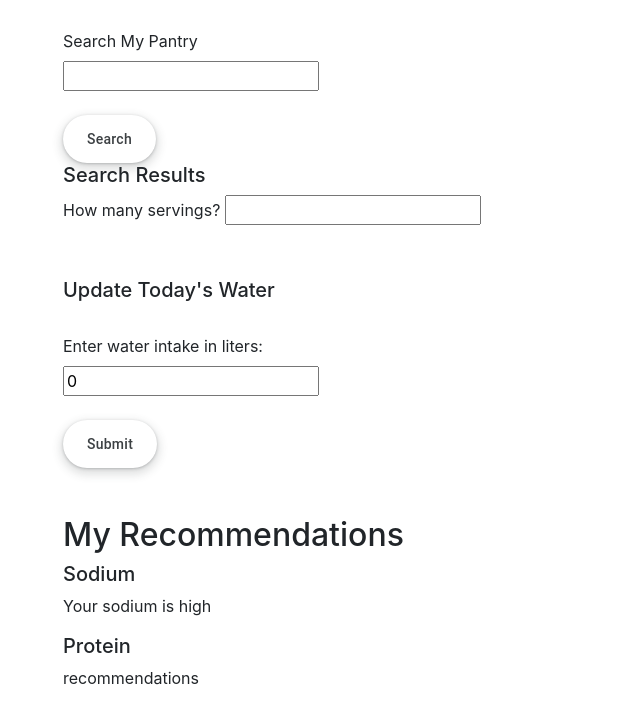
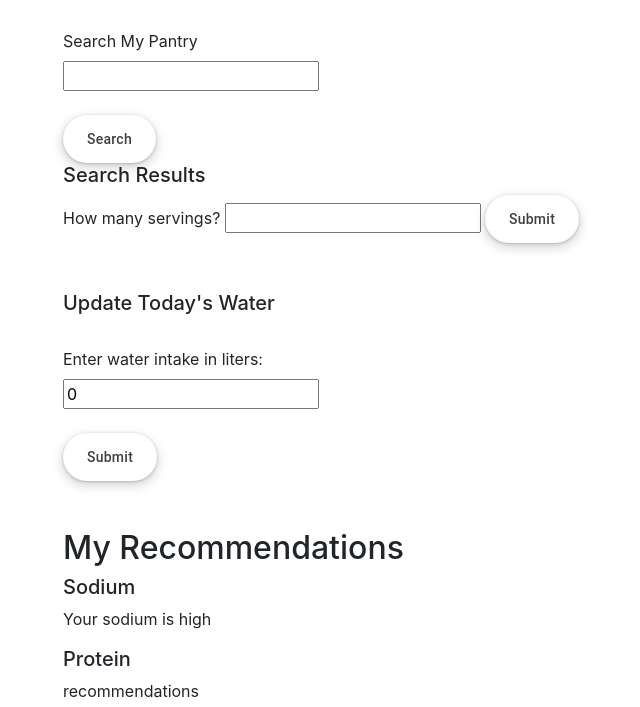
Before and after one commit to justinbrown11/kidneyhealth, a Django app: template templates/tracking/myPantry.html in a window 1280 px wide. Shown: the part 453-1160 px from the top of the page, without its empty margins (22-662 px from the left). Run offline with Django 4.2, Linux system fonts and the light colour scheme; the template is opened without the code that fills it, so the values that code supplies are empty; the visitor is signed in with stand-in values (Sample User, id 1).

Commit message:
add button to pantry

```diff
--- a/templates/tracking/myPantry.html
+++ b/templates/tracking/myPantry.html
@@ -11,6 +11,7 @@
 
 <label>How many servings?</label>
 <input type = 'number' step="0.01">
+<button type ='submit' class = "button-17"> Submit </button>
 
 </form>
 {% endblock %}
```
